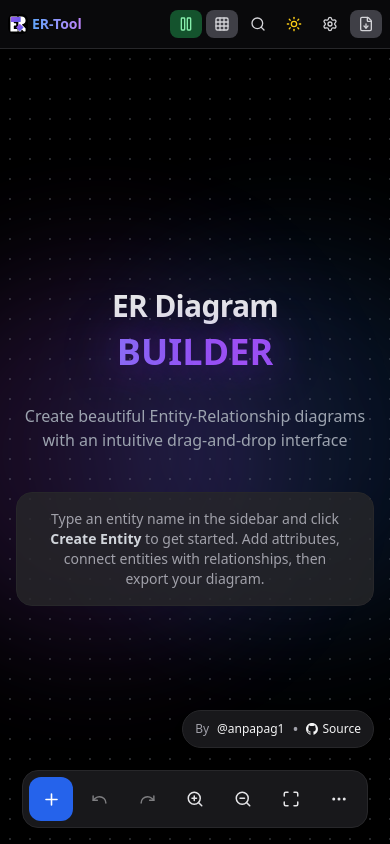
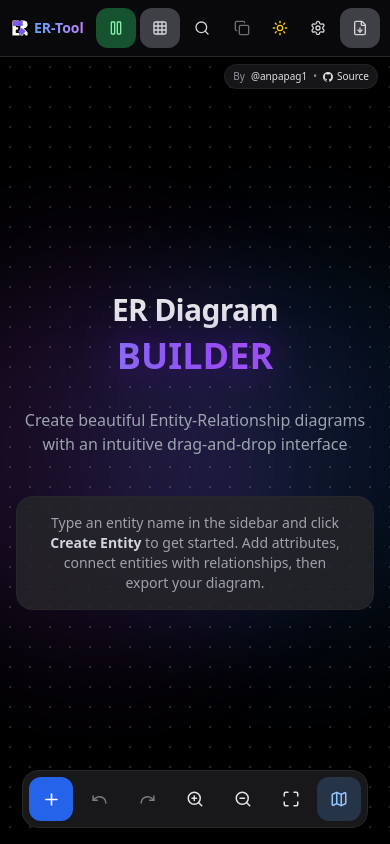
Before and after one commit to anpapag1/er-tool, a React (Vite) app: page / in a window 390 px wide. Built offline with nearby package versions, Linux system fonts and the light colour scheme.

Commit message:
feat: enhance Header and Sidebar components with improved search functionality and bulk action options

```diff
--- a/src/App.tsx
+++ b/src/App.tsx
@@ -1,5 +1,5 @@
 import React, { useState, useRef, useEffect, useCallback, useMemo } from 'react';
-import { Check, ZoomIn, ZoomOut, Maximize, Map, Plus, MoreHorizontal, Undo, Redo, Pencil } from 'lucide-react';
+import { Check, ZoomIn, ZoomOut, Maximize, Map, Plus, Undo, Redo, Pencil } from 'lucide-react';
 import LZString from 'lz-string';
 import type { Node, Connection, AttributeInput, ViewState, PhysicsConfig } from './types';
 import Header from './components/Header';
@@ -27,7 +27,6 @@ export default function ERDiagramTool() {
   const [showGrid, setShowGrid] = useState(true);
   const [showToast, setShowToast] = useState(false);
   const [showMinimap, setShowMinimap] = useState(true);
-  const [isMobileMoreOpen, setIsMobileMoreOpen] = useState(false);
   const [isDraggingMinimap, setIsDraggingMinimap] = useState(false);
   const [isDarkMode, setIsDarkMode] = useState(() => {
     const saved = localStorage.getItem('darkMode');
@@ -1341,7 +1340,13 @@ export default function ERDiagramTool() {
            </div>
 
            {/* Mobile Bottom Action Bar */}
-           <div className="md:hidden absolute bottom-4 left-1/2 -translate-x-1/2 bg-white dark:bg-zinc-900 rounded-2xl shadow-2xl border border-gray-200 dark:border-zinc-800 p-1.5 gap-1 z-30 flex items-center">
+           <div
+             className="md:hidden absolute bottom-4 left-1/2 -translate-x-1/2 bg-white dark:bg-zinc-900 rounded-2xl shadow-2xl border border-gray-200 dark:border-zinc-800 p-1.5 gap-1 z-30 flex items-center"
+             onMouseDown={(e) => e.stopPropagation()}
+             onClick={(e) => e.stopPropagation()}
+             onTouchStart={(e) => e.stopPropagation()}
+             onTouchMove={(e) => e.stopPropagation()}
+           >
                {selectedNodeIds.length > 0 ? (
                  <button
                    onClick={() => {
@@ -1395,38 +1400,13 @@ export default function ERDiagramTool() {
                <button onClick={() => setView(v => ({ ...v, zoom: v.zoom * 1.2 }))} className="h-11 w-11 flex items-center justify-center hover:bg-gray-100/70 dark:hover:bg-white/10 rounded-xl text-gray-700 dark:text-zinc-200 transition-all" title="Zoom In"><ZoomIn size={18} /></button>
                <button onClick={() => setView(v => ({ ...v, zoom: v.zoom / 1.2 }))} className="h-11 w-11 flex items-center justify-center hover:bg-gray-100/70 dark:hover:bg-white/10 rounded-xl text-gray-700 dark:text-zinc-200 transition-all" title="Zoom Out"><ZoomOut size={18} /></button>
                <button onClick={handleZoomToFit} className="h-11 w-11 flex items-center justify-center hover:bg-gray-100/70 dark:hover:bg-white/10 rounded-xl text-gray-700 dark:text-zinc-200 transition-all" title="Fit"><Maximize size={18} /></button>
-               <div className="relative">
-                 <button
-                   onClick={() => setIsMobileMoreOpen(v => !v)}
-                   className={`h-11 w-11 flex items-center justify-center rounded-xl transition-all ${isMobileMoreOpen ? 'bg-blue-500/20 dark:bg-blue-400/20 text-blue-600 dark:text-blue-300' : 'hover:bg-gray-100/70 dark:hover:bg-white/10 text-gray-700 dark:text-zinc-200'}`}
-                   title="More"
-                 >
-                   <MoreHorizontal size={18} />
-                 </button>
-                 {isMobileMoreOpen && (
-                   <div className="absolute bottom-14 right-0 w-44 bg-white dark:bg-zinc-900 rounded-xl border border-gray-200 dark:border-zinc-800 shadow-2xl overflow-hidden">
-                     <button
-                       onClick={() => {
-                         setShowMinimap(v => !v);
-                         setIsMobileMoreOpen(false);
-                       }}
-                       className="w-full px-3 py-3 text-left text-sm text-gray-700 dark:text-zinc-200 hover:bg-gray-100/70 dark:hover:bg-white/10"
-                     >
-                       {showMinimap ? 'Hide Minimap' : 'Show Minimap'}
-                     </button>
-                     <button
-                       onClick={() => {
-                         setActiveTab('RELATIONSHIP');
-                         setIsSidebarOpen(true);
-                         setIsMobileMoreOpen(false);
-                       }}
-                       className="w-full px-3 py-3 text-left text-sm text-gray-700 dark:text-zinc-200 hover:bg-gray-100/70 dark:hover:bg-white/10 border-t border-gray-200 dark:border-zinc-800"
-                     >
-                       Add Relationship
-                     </button>
-                   </div>
-                 )}
-               </div>
+               <button
+                 onClick={() => setShowMinimap(v => !v)}
+                 className={`h-11 w-11 flex items-center justify-center rounded-xl transition-all ${showMinimap ? 'bg-blue-500/20 dark:bg-blue-400/20 text-blue-600 dark:text-blue-300' : 'hover:bg-gray-100/70 dark:hover:bg-white/10 text-gray-700 dark:text-zinc-200'}`}
+                 title="Toggle Minimap"
+               >
+                 <Map size={18} />
+               </button>
            </div>
 
            <svg
@@ -1659,7 +1639,7 @@ export default function ERDiagramTool() {
         };
 
         return (
-          <div className="fixed top-16 right-3 md:top-auto md:bottom-22 md:right-6 z-[15]">
+          <div className="fixed top-16 left-3 md:top-auto md:bottom-5 md:left-auto md:right-6 z-[15] md:z-20">
             <svg
               width={minimapWidth}
               height={minimapHeight}
@@ -1754,25 +1734,25 @@ export default function ERDiagramTool() {
       })()}
 
       {/* Credits - Always visible */}
-      <div className="fixed bottom-24 md:bottom-5 right-4 md:right-6 z-20 md:z-15">
-        <div className="flex items-center gap-2 px-3 py-1.5 rounded-full bg-white dark:bg-zinc-900 border border-gray-200 dark:border-zinc-800 shadow-lg hover:shadow-xl transition-all duration-200">
-          <span className="text-xs text-gray-600 dark:text-zinc-400">By</span>
+      <div className="fixed top-16 right-3 md:top-auto md:bottom-24 md:right-6 z-10 md:z-15">
+        <div className="flex items-center gap-1.5 md:gap-2 px-2 py-1 md:px-3 md:py-1.5 rounded-full bg-white dark:bg-zinc-900 border border-gray-200 dark:border-zinc-800 shadow-lg hover:shadow-xl transition-all duration-200">
+          <span className="text-[10px] md:text-xs text-gray-600 dark:text-zinc-400">By</span>
           <a
             href="https://github.com/anpapag1"
             target="_blank"
             rel="noopener noreferrer"
-            className="text-xs font-medium text-gray-800 dark:text-zinc-100 hover:text-blue-600 dark:hover:text-blue-400 transition-colors"
+            className="text-[10px] md:text-xs font-medium text-gray-800 dark:text-zinc-100 hover:text-blue-600 dark:hover:text-blue-400 transition-colors"
           >
             @anpapag1
           </a>
-          <span className="text-gray-300 dark:text-zinc-400">•</span>
+          <span className="text-gray-300 dark:text-zinc-400 text-[10px] md:text-xs">•</span>
           <a
             href="https://github.com/anpapag1/er-tool"
             target="_blank"
             rel="noopener noreferrer"
-            className="flex items-center gap-1 text-xs font-medium text-gray-800 dark:text-zinc-100 hover:text-blue-600 dark:hover:text-blue-400 transition-colors"
+            className="flex items-center gap-1 text-[10px] md:text-xs font-medium text-gray-800 dark:text-zinc-100 hover:text-blue-600 dark:hover:text-blue-400 transition-colors"
           >
-            <svg className="w-3 h-3" fill="currentColor" viewBox="0 0 24 24">
+            <svg className="w-2.5 h-2.5 md:w-3 md:h-3" fill="currentColor" viewBox="0 0 24 24">
               <path d="M12 0c-6.626 0-12 5.373-12 12 0 5.302 3.438 9.8 8.207 11.387.599.111.793-.261.793-.577v-2.234c-3.338.726-4.033-1.416-4.033-1.416-.546-1.387-1.333-1.756-1.333-1.756-1.089-.745.083-.729.083-.729 1.205.084 1.839 1.237 1.839 1.237 1.07 1.834 2.807 1.304 3.492.997.107-.775.418-1.305.762-1.604-2.665-.305-5.467-1.334-5.467-5.931 0-1.311.469-2.381 1.236-3.221-.124-.303-.535-1.524.117-3.176 0 0 1.008-.322 3.301 1.23.957-.266 1.983-.399 3.003-.404 1.02.005 2.047.138 3.006.404 2.291-1.552 3.297-1.23 3.297-1.23.653 1.653.242 2.874.118 3.176.77.84 1.235 1.911 1.235 3.221 0 4.609-2.807 5.624-5.479 5.921.43.372.823 1.102.823 2.222v3.293c0 .319.192.694.801.576 4.765-1.589 8.199-6.086 8.199-11.386 0-6.627-5.373-12-12-12z"/>
             </svg>
             Source
--- a/src/components/Header.tsx
+++ b/src/components/Header.tsx
@@ -91,8 +91,38 @@ export default function Header({
   const internalFileInputRef = React.useRef<HTMLInputElement>(null);
   const fileInputRef = externalFileInputRef || internalFileInputRef;
 
+  if (isSearchOpen) {
+    return (
+      <header className="bg-white dark:bg-zinc-950 border-b border-gray-200 dark:border-zinc-800 px-2.5 md:px-4 py-2 md:py-3 shadow-2xl z-30 relative">
+        <div className="w-full flex items-center gap-2 bg-white dark:bg-zinc-900 border border-gray-200 dark:border-zinc-800 rounded-xl px-2 md:px-3 py-1.5 md:py-2 min-h-[2.5rem]">
+          <Search size={16} className="text-gray-400 dark:text-zinc-500 flex-shrink-0" />
+          <input
+            type="text"
+            value={searchQuery}
+            onChange={(e) => setSearchQuery(e.target.value)}
+            placeholder="Search nodes..."
+            className="flex-1 min-w-0 px-1 py-1 text-sm md:text-base outline-none bg-transparent dark:text-zinc-100"
+            autoFocus
+          />
+          {searchQuery.trim() && (
+            <span className="text-xs text-gray-500 dark:text-zinc-400 whitespace-nowrap">
+              {nodes.filter(n => n.label.toLowerCase().includes(searchQuery.toLowerCase().trim())).length}/{nodes.length}
+            </span>
+          )}
+          <button
+            onClick={() => { setIsSearchOpen(false); setSearchQuery(''); }}
+            className="p-2 text-gray-400 hover:text-gray-600 dark:hover:text-zinc-300 transition-colors flex-shrink-0 flex items-center justify-center rounded-lg"
+            title="Close Search"
+          >
+            <X size={15} />
+          </button>
+        </div>
+      </header>
+    );
+  }
+
   return (
-    <header className="bg-white dark:bg-zinc-950 border-b border-gray-200 dark:border-zinc-800 px-2 md:px-4 py-2 md:py-3 flex items-center justify-between shadow-2xl z-30 relative">
+    <header className="bg-white dark:bg-zinc-950 border-b border-gray-200 dark:border-zinc-800 px-2.5 md:px-4 py-2 md:py-3 flex items-center justify-between shadow-2xl z-30 relative">
       {/* Left Section */}
       <div className="flex items-center gap-2 md:gap-3 min-w-0">
         <button
@@ -137,7 +167,7 @@ export default function Header({
         {/* Physics Button - Icon only on mobile */}
         <button
           onClick={() => setIsPhysicsEnabled(!isPhysicsEnabled)}
-          className={`flex items-center gap-1 px-2 md:px-3 py-1.5 rounded-lg text-xs md:text-sm font-medium transition-all flex-shrink-0 ${
+          className={`flex items-center justify-center md:justify-start gap-1.5 w-10 md:w-auto h-10 md:h-auto px-0 md:px-3 py-0 md:py-1.5 rounded-xl text-xs md:text-sm font-medium transition-all flex-shrink-0 ${
             isPhysicsEnabled
               ? 'bg-green-100 dark:bg-green-900 text-green-700 dark:text-green-300 hover:bg-green-200 dark:hover:bg-green-800'
               : 'bg-gray-100 dark:bg-zinc-700 text-gray-700 dark:text-zinc-300 hover:bg-gray-200 dark:hover:bg-zinc-600'
@@ -153,7 +183,7 @@ export default function Header({
         <div className="relative flex-shrink-0">
           <button
             onClick={() => setIsGridMenuOpen(!isGridMenuOpen)}
-            className={`flex items-center gap-1 px-2 md:px-3 py-1.5 rounded-lg text-xs md:text-sm font-medium transition-all ${
+            className={`flex items-center justify-center md:justify-start gap-1.5 w-10 md:w-auto h-10 md:h-auto px-0 md:px-3 py-0 md:py-1.5 rounded-xl text-xs md:text-sm font-medium transition-all ${
               isGridSnapping
                 ? 'bg-blue-100 dark:bg-blue-900 text-blue-700 dark:text-blue-300 hover:bg-blue-200 dark:hover:bg-blue-800'
                 : 'bg-gray-100 dark:bg-zinc-700 text-gray-700 dark:text-zinc-300 hover:bg-gray-200 dark:hover:bg-zinc-600'
@@ -212,14 +242,14 @@ export default function Header({
 
         {/* Search - Compact on mobile */}
         {isSearchOpen && (
-          <div className="flex items-center gap-1 md:gap-2 bg-white dark:bg-zinc-900 border border-gray-200 dark:border-zinc-800 rounded-xl px-1 md:px-2 py-1 shadow-lg">
-            <Search size={14} className="text-gray-400 dark:text-zinc-500 flex-shrink-0" />
+          <div className="flex items-center gap-1.5 md:gap-2 bg-white dark:bg-zinc-900 border border-gray-200 dark:border-zinc-800 rounded-xl px-2 md:px-2 py-1.5 shadow-lg min-h-[2.5rem]">
+            <Search size={15} className="text-gray-400 dark:text-zinc-500 flex-shrink-0" />
             <input
               type="text"
               value={searchQuery}
               onChange={(e) => setSearchQuery(e.target.value)}
               placeholder="Search..."
-              className="w-24 md:w-40 px-1 py-1 text-xs md:text-sm outline-none bg-transparent dark:text-zinc-100"
+              className="w-28 md:w-40 px-1 py-1 text-sm md:text-sm outline-none bg-transparent dark:text-zinc-100"
               autoFocus
             />
             {searchQuery.trim() && (
@@ -239,18 +269,18 @@ export default function Header({
           variant="ghost"
           onClick={() => setIsSearchOpen(!isSearchOpen)}
           icon={Search}
-          className={isSearchOpen ? 'bg-gray-200 dark:bg-zinc-700' : ''}
+          className={`${isSearchOpen ? 'bg-gray-200 dark:bg-zinc-700' : ''} h-9 w-9 p-0`}
           title="Search (Ctrl+F)"
         />
 
-        {/* Share - Hide on mobile, show on sm and up */}
+        {/* Share / Copy */}
         <Button
           variant="ghost"
           onClick={onShare}
           icon={Copy}
           title="Share Link"
           disabled={nodes.length === 0}
-          className="hidden sm:flex"
+          className={`h-9 w-9 md:h-auto md:w-auto p-0 md:px-3 md:py-1.5 ${nodes.length > 0 ? 'bg-blue-500/15 text-blue-600 dark:text-blue-300 hover:bg-blue-500/25 dark:hover:bg-blue-400/20' : ''}`}
         />
 
         {/* Dark Mode */}
@@ -267,7 +297,7 @@ export default function Header({
           variant="ghost"
           onClick={() => setIsSettingsOpen(!isSettingsOpen)}
           icon={Settings}
-          className={isSettingsOpen ? 'bg-gray-200 dark:bg-zinc-700' : ''}
+          className={`${isSettingsOpen ? 'bg-gray-200 dark:bg-zinc-700' : ''} h-9 w-9 p-0`}
           title="Physics Settings"
         />
 
@@ -275,7 +305,7 @@ export default function Header({
         <div className="relative flex-shrink-0" data-tutorial="export-button">
           <button
             onClick={() => setIsExportMenuOpen(!isExportMenuOpen)}
-            className="flex items-center gap-1 px-2 md:px-3 py-1.5 rounded-lg font-medium transition-all bg-gray-100 dark:bg-zinc-700 hover:bg-gray-200 dark:hover:bg-zinc-600 text-gray-600 dark:text-zinc-300 text-xs md:text-sm"
+            className="flex items-center justify-center md:justify-start gap-1.5 w-10 md:w-auto h-10 md:h-auto px-0 md:px-3 py-0 md:py-1.5 rounded-xl font-medium transition-all bg-gray-100 dark:bg-zinc-700 hover:bg-gray-200 dark:hover:bg-zinc-600 text-gray-600 dark:text-zinc-300 text-xs md:text-sm"
             title="Export Options"
           >
             <FileDown size={16} />
```
Also changed, not shown: src/components/Sidebar.tsx (+51 -7 lines).
